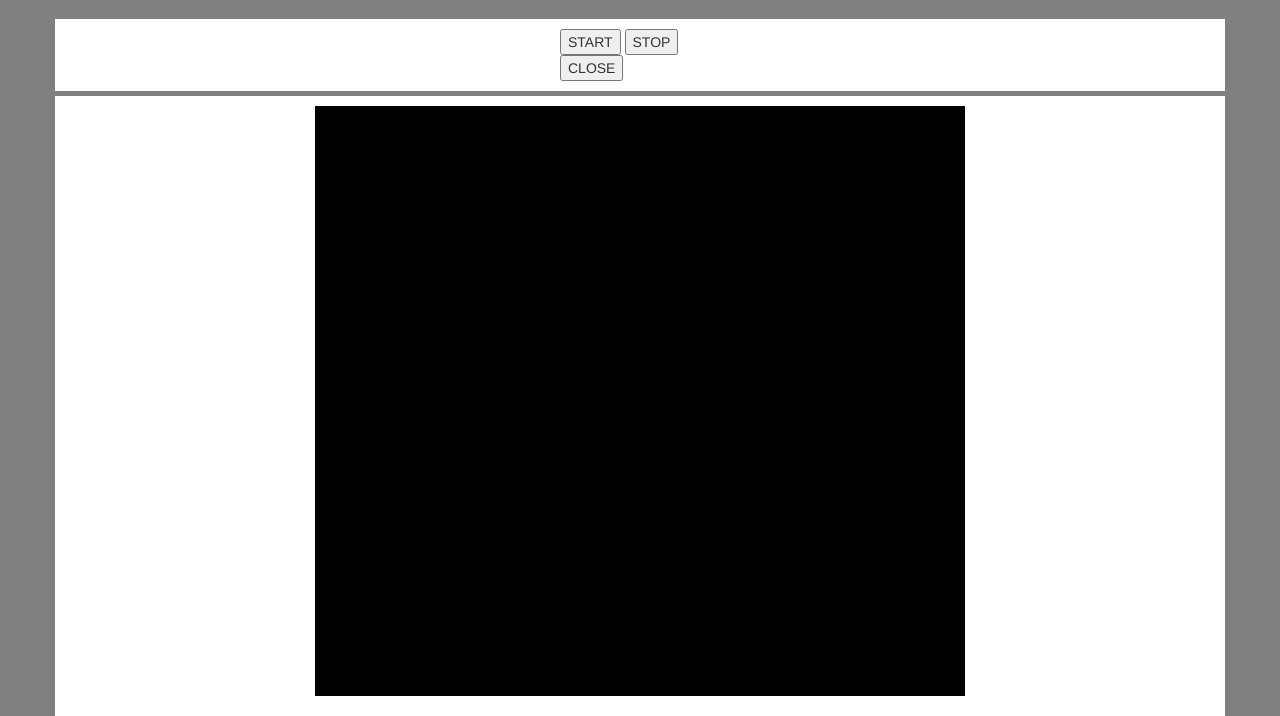
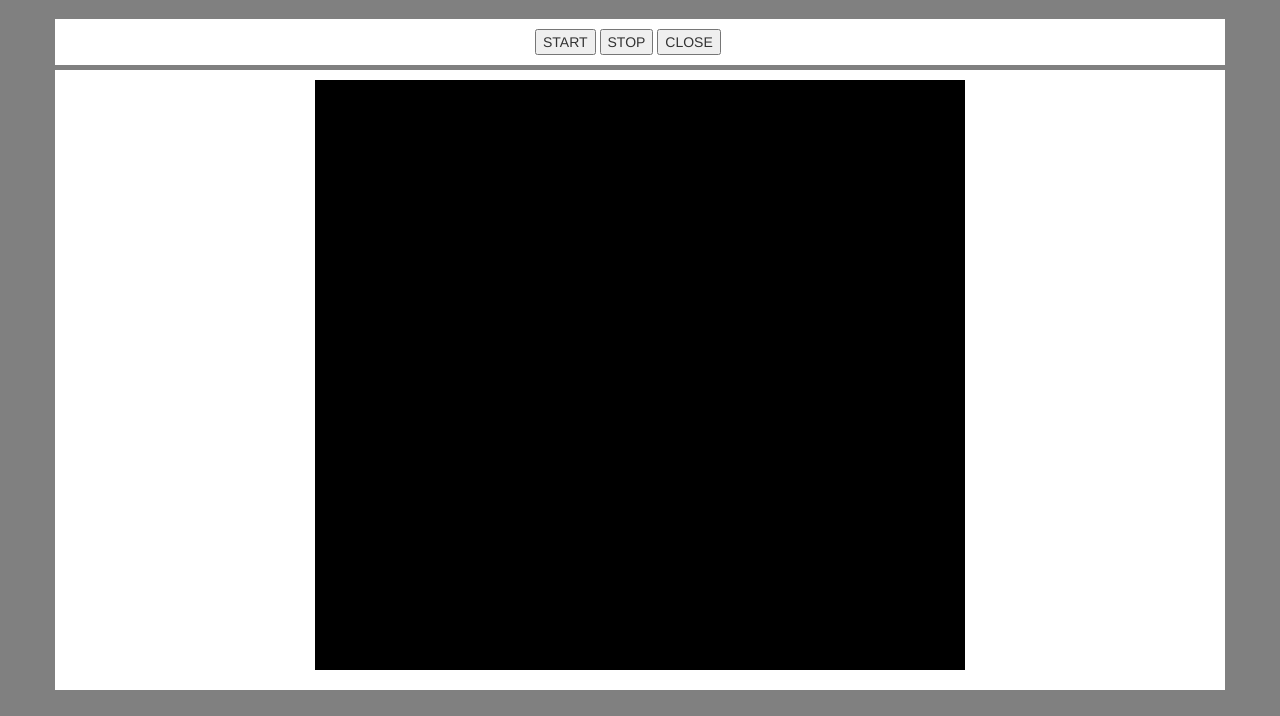
Before and after one commit to its2mc/openCVBuildathon, a plain HTML site: page static/camera.html in a window 1280 px wide. Shown: the part 93-809 px from the top of the page. Drawn offline with Linux system fonts and the light colour scheme.

Commit message:
Changed some edits.. a bit

```diff
--- a/static/camera.html
+++ b/static/camera.html
@@ -98,7 +98,7 @@ $().ready(function(){
 	}
 
 	.controlPad {
-		width: 160px;
+		width: 210px;
 		margin:auto;
 	}
 </style>
```
Also changed, not shown: static/image.html (+1 -1 lines), static/video.html (+1 -1 lines).
